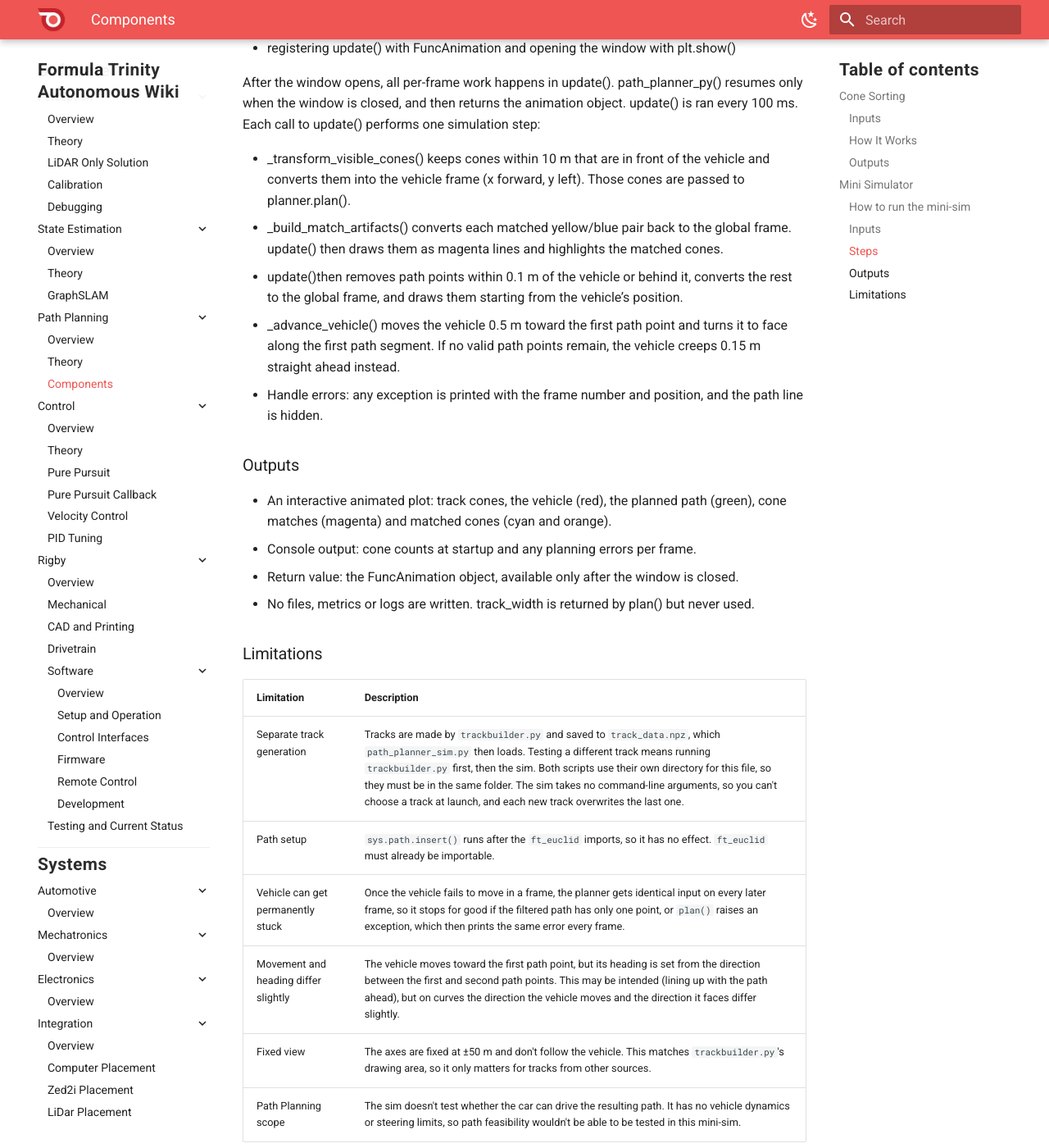
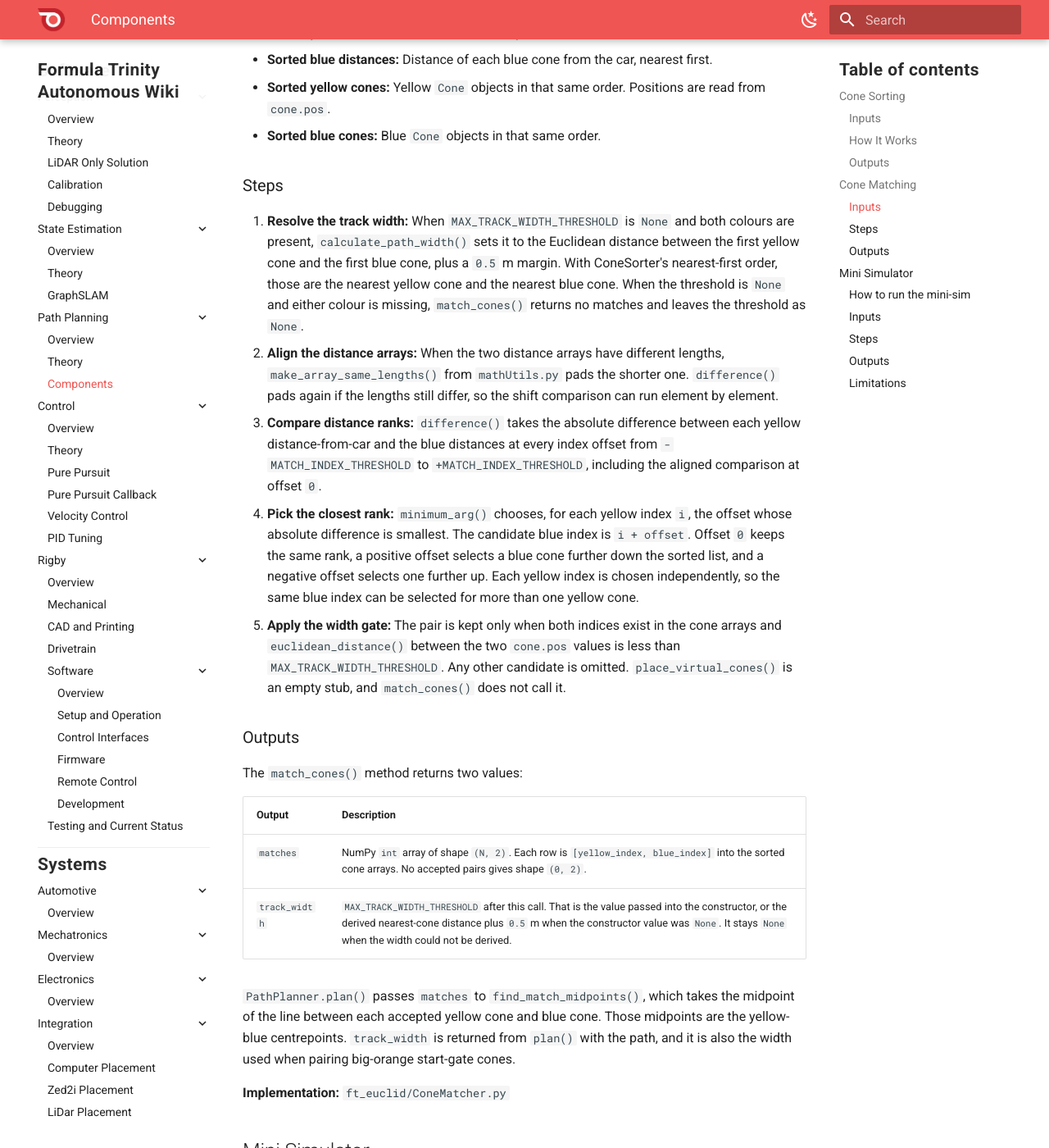
Before and after one commit to FT-Autonomous/ft_docs_2.0, an MkDocs documentation site: the page built from docs/departments/path_planning/components.md, in a window 1280 px wide and 1400 px high, scrolled down 2829 px. Shown: the whole window at 82% size. Built offline with MkDocs 1.6.1 and Material for MkDocs 9.7.7, drawn with Linux system fonts in a browser that asks for light colours; some of the changed text lies outside the part shown.

Commit message:
Add ConeMatcher section to Path Planning components
Document match_cones from the ft_euclid implementation: inputs, the distance-rank and width-gate steps, and the match indices and track width returned to PathPlanner.

Co-authored-by: Cillian Cooke <Cillian-Cooke@users.noreply.github.com>

```diff
--- a/docs/departments/path_planning/components.md
+++ b/docs/departments/path_planning/components.md
@@ -38,6 +38,53 @@ These arrays are returned to `PathPlanner.plan()`, which passes them to `ConeMat
 The accepted matches are then used by PathPlanner to calculate centrepoints and generate a smoothed path that is published for the Control team to follow.
 
 **Implementation:** `ft_euclid/ConeSorter.py`
+
+## Cone Matching
+
+![ConeMatcher Component Diagram](media/ConeMatcher.svg)
+
+[ConeMatcher Component Diagram on IcePanel](https://app.icepanel.io/landscapes/W3k5yfoNP87dJQHdxNC2/versions/latest/diagrams/editor?diagram=BIOdfEZEgK&model=j8TPE0eipC)
+
+The **ConeMatcher** is the second processing component of the Path Planning algorithm. `PathPlanner.plan()` calls `ConeMatcher.match_cones()` with the yellow and blue arrays returned by `ConeSorter.sort_cones()`.
+
+Its main purpose is to pair yellow and blue cones that sit across the track from each other. Pairing uses distance from the car: each yellow cone is matched to the blue cone, within a small rank window, whose distance from the car is closest to its own. A Euclidean width check then drops pairs whose separation is at least the width threshold. `PathPlanner` turns the accepted pairs into midpoints for the centreline.
+
+### Inputs
+
+`PathPlanner.plan()` constructs the matcher as `ConeMatcher(index_threshold=3, width_threshold=path_width)`. The `path_width` argument defaults to `5.75`. Passing `None` leaves the width unset so the first `match_cones()` call can derive it.
+
+The constructor stores those two arguments as:
+
+- **Index threshold:** `MATCH_INDEX_THRESHOLD`. How many ranks either side of the current cone to search. The yellow and blue arrays arrive sorted by distance from the car, so the search stays inside this window.
+- **Width threshold:** `MAX_TRACK_WIDTH_THRESHOLD`. The maximum Euclidean distance allowed between a matched yellow cone and blue cone. `None` means the threshold has not been set yet.
+
+The `match_cones()` method takes four arrays, in this order:
+
+- **Sorted yellow distances:** Distance of each yellow cone from the car, nearest first.
+- **Sorted blue distances:** Distance of each blue cone from the car, nearest first.
+- **Sorted yellow cones:** Yellow `Cone` objects in that same order. Positions are read from `cone.pos`.
+- **Sorted blue cones:** Blue `Cone` objects in that same order.
+
+### Steps
+
+1. **Resolve the track width:** When `MAX_TRACK_WIDTH_THRESHOLD` is `None` and both colours are present, `calculate_path_width()` sets it to the Euclidean distance between the first yellow cone and the first blue cone, plus a `0.5` m margin. With ConeSorter's nearest-first order, those are the nearest yellow cone and the nearest blue cone. When the threshold is `None` and either colour is missing, `match_cones()` returns no matches and leaves the threshold as `None`.
+2. **Align the distance arrays:** When the two distance arrays have different lengths, `make_array_same_lengths()` from `mathUtils.py` pads the shorter one. `difference()` pads again if the lengths still differ, so the shift comparison can run element by element.
+3. **Compare distance ranks:** `difference()` takes the absolute difference between each yellow distance-from-car and the blue distances at every index offset from `-MATCH_INDEX_THRESHOLD` to `+MATCH_INDEX_THRESHOLD`, including the aligned comparison at offset `0`.
+4. **Pick the closest rank:** `minimum_arg()` chooses, for each yellow index `i`, the offset whose absolute difference is smallest. The candidate blue index is `i + offset`. Offset `0` keeps the same rank, a positive offset selects a blue cone further down the sorted list, and a negative offset selects one further up. Each yellow index is chosen independently, so the same blue index can be selected for more than one yellow cone.
+5. **Apply the width gate:** The pair is kept only when both indices exist in the cone arrays and `euclidean_distance()` between the two `cone.pos` values is less than `MAX_TRACK_WIDTH_THRESHOLD`. Any other candidate is omitted. `place_virtual_cones()` is an empty stub, and `match_cones()` does not call it.
+
+### Outputs
+
+The `match_cones()` method returns two values:
+
+| Output | Description |
+|---|---|
+| `matches` | NumPy `int` array of shape `(N, 2)`. Each row is `[yellow_index, blue_index]` into the sorted cone arrays. No accepted pairs gives shape `(0, 2)`. |
+| `track_width` | `MAX_TRACK_WIDTH_THRESHOLD` after this call. That is the value passed into the constructor, or the derived nearest-cone distance plus `0.5` m when the constructor value was `None`. It stays `None` when the width could not be derived. |
+
+`PathPlanner.plan()` passes `matches` to `find_match_midpoints()`, which takes the midpoint of the line between each accepted yellow cone and blue cone. Those midpoints are the yellow-blue centrepoints. `track_width` is returned from `plan()` with the path, and it is also the width used when pairing big-orange start-gate cones.
+
+**Implementation:** `ft_euclid/ConeMatcher.py`
 
 ## Mini Simulator
 
```
